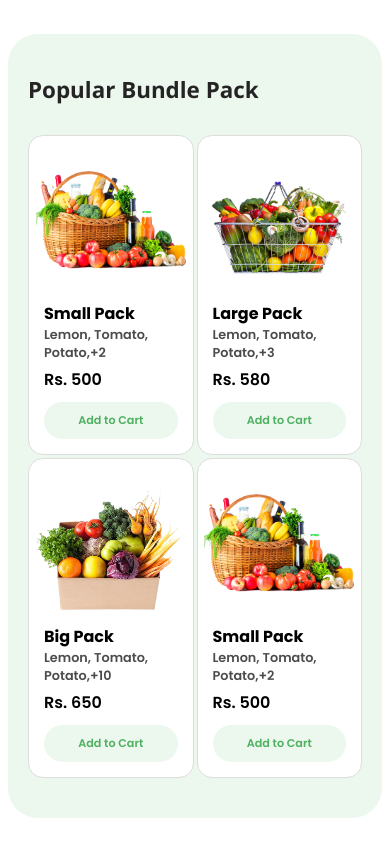
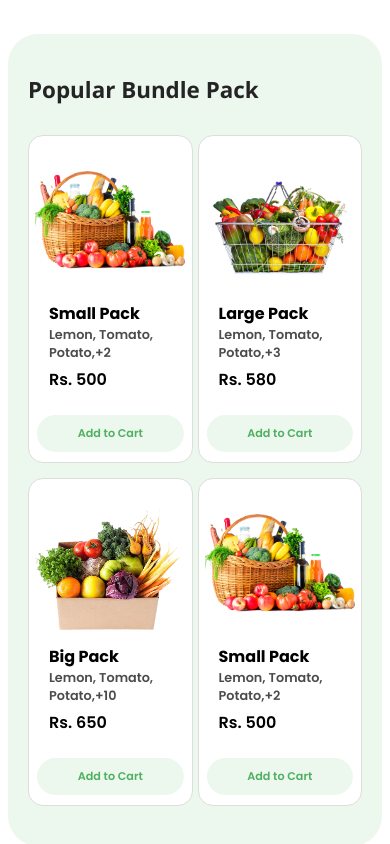
Before and after one commit to chakrabortyanish/GROVO-Grocery-Store, a React (Vite) app in the folder client/: page / in a window 390 px wide. Shown: the part 1120-1964 px from the top of the page. Built offline with nearby package versions, Linux system fonts and the light colour scheme; no server answers; a web font is replaced by a local one.

Commit message:
update style

```diff
--- a/client/src/components/category/Category.jsx
+++ b/client/src/components/category/Category.jsx
@@ -16,7 +16,7 @@
     <div className="category" id="categories">
       <h2 className="title">Category</h2>
       <div className="con-item">
-        <Link to="/fruits-vegetables">
+        <Link to="/stationary">
           <div className="item">
             <img src={office} alt="office" className="category-image" />
             <h3>Stationary</h3>
--- a/client/src/components/product/Products.css
+++ b/client/src/components/product/Products.css
@@ -18,11 +18,12 @@
 .itemInfo{
    font-family: 'Segoe UI', Tahoma, Geneva, Verdana, sans-serif;
    border-radius: 10px;
-   padding: 15px 20px;
+   padding: 15px 20px 60px 20px !important;
    border-radius: 15px;
    border: 1px solid rgb(211, 211, 211);
    overflow: hidden;
    transition: all 0.3s ease 0s;
+   position: relative;
 }
 
 .itemInfo:hover{
@@ -72,7 +73,11 @@
 }
 
 .add-to-cart{
-  width: 100%;
+  position: absolute;
+  bottom: 10px;
+  left: 50%;
+  transform: translateX(-50%);
+  width: 90% !important;
   text-align: center;
   background-color: #ecf7ee;
   color: #4eb060;
@@ -147,8 +152,9 @@
 
 @media screen and (max-width: 768px) {
   .product, .bunble-items {
-    grid-template-columns: repeat(3, 1fr);
+    grid-template-columns: repeat(2, 1fr);
     gap: 5px;
+    row-gap: 15px;
   }
   .Popular-Product {
     padding: 0 20px;
@@ -188,10 +194,3 @@
     font-size: 0.8rem;
   }
 }
-
-@media screen and (max-width: 768px){
-  .product, .bunble-items {
-    grid-template-columns: repeat(2, 1fr);
-    gap: 3px;
-  }
-}
```
